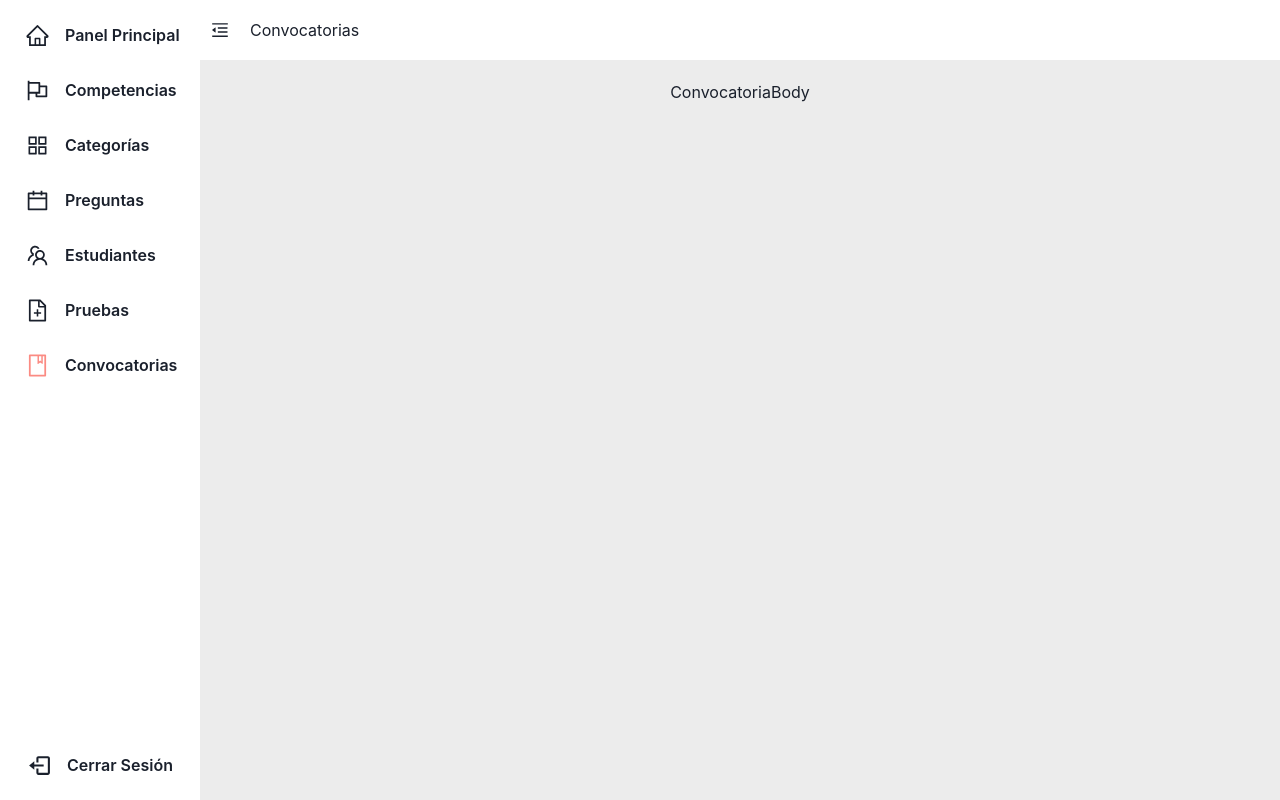
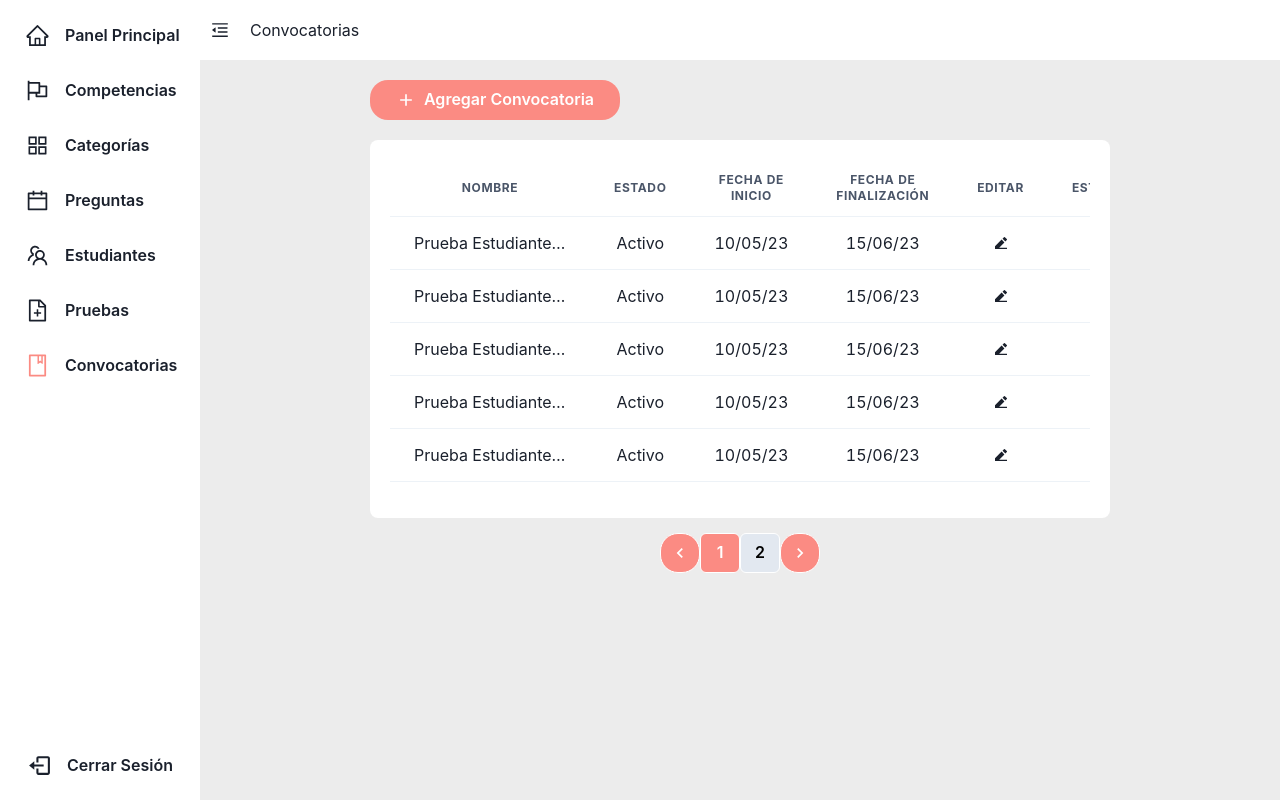
Before and after one commit to luc4shk/simuladorAYD, a React (Vite) app in the folder frontend/: page /convocatorias in a window 1280 px wide. Built offline with nearby package versions, Linux system fonts and the light colour scheme.

Commit message:
Agregando algunas tablas

```diff
--- a/frontend/src/components/forms/FormularioCategoria.jsx
+++ b/frontend/src/components/forms/FormularioCategoria.jsx
@@ -2,7 +2,7 @@ import { Box, Button, Center, Input, Textarea } from "@chakra-ui/react";
 import React from "react";
 import { Link } from "wouter";
 
-export default function AgregarCategoria() {
+export default function FormularioCategoria() {
   const competencias = ["Competencia 1", "Competencia 2", "Competencia 3"];
   return (
     <Box position="fixed">
--- a/frontend/src/components/pure/ConvocatoriaBody.jsx
+++ b/frontend/src/components/pure/ConvocatoriaBody.jsx
@@ -1,7 +1,144 @@
 import React from 'react'
+import TablaCustom from './TablaCustom';
+import { Center } from '@chakra-ui/react';
+import { RiEdit2Fill,RiDeleteBin2Fill, RiEyeFill } from "react-icons/ri";
 
 export default function ConvocatoriaBody() {
+
+   const columns = [
+    "Nombre",
+    "Estado",
+    "Fecha de Inicio",
+    "Fecha de Finalización",
+    "Editar",
+    "Estudiantes",
+    "Resultados"
+  ];
+  const items = [
+    [
+      "Prueba Estudiantes Quinto Semestre",
+      "Activo",
+      "10/05/23",
+      "15/06/23",
+      <Center>
+        <RiEdit2Fill />
+      </Center>,
+      <Center>
+        <RiDeleteBin2Fill />
+      </Center>,
+      <Center>
+        <RiEyeFill />
+      </Center>
+    ],
+    [
+     "Prueba Estudiantes Quinto Semestre",
+      "Activo",
+      "10/05/23",
+      "15/06/23",
+      <Center>
+        <RiEdit2Fill />
+      </Center>,
+      <Center>
+        <RiDeleteBin2Fill />
+      </Center>,
+      <Center>
+        <RiEyeFill />
+      </Center>
+    ],
+    [
+      "Prueba Estudiantes Quinto Semestre",
+      "Activo",
+      "10/05/23",
+      "15/06/23",
+      <Center>
+        <RiEdit2Fill />
+      </Center>,
+      <Center>
+        <RiDeleteBin2Fill />
+      </Center>,
+      <Center>
+        <RiEyeFill />
+      </Center>
+    ],
+    [
+      "Prueba Estudiantes Quinto Semestre",
+      "Activo",
+      "10/05/23",
+      "15/06/23",
+      <Center>
+        <RiEdit2Fill />
+      </Center>,
+      <Center>
+        <RiDeleteBin2Fill />
+      </Center>,
+      <Center>
+        <RiEyeFill />
+      </Center>
+    ],
+    [
+      "Prueba Estudiantes Quinto Semestre",
+      "Activo",
+      "10/05/23",
+      "15/06/23",
+      <Center>
+        <RiEdit2Fill />
+      </Center>,
+      <Center>
+        <RiDeleteBin2Fill />
+      </Center>,
+      <Center>
+        <RiEyeFill />
+      </Center>
+    ],
+    [
+      "Prueba Estudiantes Quinto Semestre",
+      "Activo",
+      "10/05/23",
+      "15/06/23",
+      <Center>
+        <RiEdit2Fill />
+      </Center>,
+      <Center>
+        <RiDeleteBin2Fill />
+      </Center>,
+      <Center>
+        <RiEyeFill />
+      </Center>
+    ],
+    [
+      "Prueba Estudiantes Quinto Semestre",
+      "Activo",
+      "10/05/23",
+      "15/06/23",
+      <Center>
+        <RiEdit2Fill />
+      </Center>,
+      <Center>
+        <RiDeleteBin2Fill />
+      </Center>,
+      <Center>
+        <RiEyeFill />
+      </Center>
+    ],
+    [
+      "Prueba Estudiantes Quinto Semestre",
+      "Activo",
+      "10/05/23",
+      "15/06/23",
+      <Center>
+        <RiEdit2Fill />
+      </Center>,
+      <Center>
+        <RiDeleteBin2Fill />
+      </Center>,
+      <Center>
+        <RiEyeFill />
+      </Center>
+    ],
+  ];
+
+
   return (
-    <div>ConvocatoriaBody</div>
+    <TablaCustom columns={columns} items={items} path={""} msg={"Agregar Convocatoria"} />
   )
 }
--- a/frontend/src/components/pure/PreguntaBody.jsx
+++ b/frontend/src/components/pure/PreguntaBody.jsx
@@ -1,7 +1,99 @@
 import React from 'react'
-
+import TablaCustom from './TablaCustom';
+import { Center } from '@chakra-ui/react';
+import { RiEdit2Fill } from "react-icons/ri";
 export default function PreguntaBody() {
+   const columns = [
+    "Enunciado",
+    "Semestre",
+    "Estado",
+    "Tipo",
+    "Categoria",
+    "Editar"
+  ];
+  const items = [
+    [
+      "¿Qué significa la palabra Software?",
+      "2",
+      "Activo",
+      "Simple", //aqui se deberia extraer de la entidad competencia!!!
+      "Ingles",
+      <Center>
+        <RiEdit2Fill />
+      </Center>,
+    ],
+    [
+     "¿Qué significa la palabra Software?",
+      "2",
+      "Activo",
+      "Simple", //aqui se deberia extraer de la entidad competencia!!!
+      "Ingles",
+      <Center>
+        <RiEdit2Fill />
+      </Center>,
+    ],
+    [
+      "¿Qué significa la palabra Software?",
+      "2",
+      "Activo",
+      "Simple", //aqui se deberia extraer de la entidad competencia!!!
+      "Ingles",
+      <Center>
+        <RiEdit2Fill />
+      </Center>,
+    ],
+    [
+      "¿Qué significa la palabra Software?",
+      "2",
+      "Activo",
+      "Simple", //aqui se deberia extraer de la entidad competencia!!!
+      "Ingles",
+      <Center>
+        <RiEdit2Fill />
+      </Center>,
+    ],
+    [
+      "¿Qué significa la palabra Software?",
+      "2",
+      "Activo",
+      "Simple", //aqui se deberia extraer de la entidad competencia!!!
+      "Ingles",
+      <Center>
+        <RiEdit2Fill />
+      </Center>,
+    ],
+    [
+      "¿Qué significa la palabra Software?",
+      "2",
+      "Activo",
+      "Simple", //aqui se deberia extraer de la entidad competencia!!!
+      "Ingles",
+      <Center>
+        <RiEdit2Fill />
+      </Center>,
+    ],
+    [
+      "¿Qué significa la palabra Software?",
+      "2",
+      "Activo",
+      "Simple", //aqui se deberia extraer de la entidad competencia!!!
+      "Ingles",
+      <Center>
+        <RiEdit2Fill />
+      </Center>,
+    ],
+    [
+      "¿Qué significa la palabra Software?",
+      "2",
+      "Activo",
+      "Simple", //aqui se deberia extraer de la entidad competencia!!!
+      "Ingles",
+      <Center>
+        <RiEdit2Fill />
+      </Center>,
+    ],
+  ];
   return (
-    <div>PreguntaBody</div>
-  )
+      <TablaCustom columns={columns} items={items} path={""} msg={"Agregar Pregunta"} />
+    )
 }
--- a/frontend/src/components/pure/PruebaBody.jsx
+++ b/frontend/src/components/pure/PruebaBody.jsx
@@ -1,7 +1,108 @@
 import React from 'react'
+import TablaCustom from './TablaCustom';
+import { Center } from '@chakra-ui/react';
+import { RiEdit2Fill,RiDeleteBin2Fill } from "react-icons/ri";
+export default function PruebaBody() {
 
-export default function PruebaBody() {
+  const columns = [
+    "Nombre",
+    "Semestre",
+    "Competencias",
+    "Editar",
+    "Eliminar"
+  ];
+  const items = [
+    [
+      "Prueba Estudiantes Quinto Semestre",
+      "5",
+      "Genéricas, Específicas",
+      <Center>
+        <RiEdit2Fill />
+      </Center>,
+      <Center>
+        <RiDeleteBin2Fill />
+      </Center>
+    ],
+    [
+      "Prueba Estudiantes Quinto Semestre",
+      "5",
+      "Genéricas, Específicas",
+      <Center>
+        <RiEdit2Fill />
+      </Center>,
+      <Center>
+        <RiDeleteBin2Fill />
+      </Center>
+    ],
+    [
+      "Prueba Estudiantes Quinto Semestre",
+      "5",
+      "Genéricas, Específicas",
+      <Center>
+        <RiEdit2Fill />
+      </Center>,
+      <Center>
+        <RiDeleteBin2Fill />
+      </Center>
+    ],
+    [
+      "Prueba Estudiantes Quinto Semestre",
+      "5",
+      "Genéricas, Específicas",
+      <Center>
+        <RiEdit2Fill />
+      </Center>,
+      <Center>
+        <RiDeleteBin2Fill />
+      </Center>
+    ],
+    [
+      "Prueba Estudiantes Quinto Semestre",
+      "5",
+      "Genéricas, Específicas",
+      <Center>
+        <RiEdit2Fill />
+      </Center>,
+      <Center>
+        <RiDeleteBin2Fill />
+      </Center>
+    ],
+    [
+      "Prueba Estudiantes Quinto Semestre",
+      "5",
+      "Genéricas, Específicas",
+      <Center>
+        <RiEdit2Fill />
+      </Center>,
+      <Center>
+        <RiDeleteBin2Fill />
+      </Center>
+    ],
+    [
+      "Prueba Estudiantes Quinto Semestre",
+      "5",
+      "Genéricas, Específicas",
+      <Center>
+        <RiEdit2Fill />
+      </Center>,
+      <Center>
+        <RiDeleteBin2Fill />
+      </Center>
+    ],
+    [
+      "Prueba Estudiantes Quinto Semestre",
+      "5",
+      "Genéricas, Específicas",
+      <Center>
+        <RiEdit2Fill />
+      </Center>,
+      <Center>
+        <RiDeleteBin2Fill />
+      </Center>
+    ],
+  ];
+
   return (
-    <div>PruebaBody</div>
+      <TablaCustom columns={columns} items={items} path={""} msg={"Agregar Prueba"} />
   )
 }
--- a/frontend/src/pages/Admin/categorias/AgregarCategoria.jsx
+++ b/frontend/src/pages/Admin/categorias/AgregarCategoria.jsx
@@ -3,7 +3,7 @@ import Page from '../../../components/container/Page'
 import FormularioCategoria from '../../../components/forms/FormularioCategoria'
 import { AppContext } from '../../../components/context/AppProvider'
 
-export default function Competencias() {
+export default function AgregarCategoria() {
   const {open, change} = useContext(AppContext)
   return (
     <Page changeOpen={change} isOpen={open} componente={<FormularioCategoria/>} msg={"Categorias"} />
--- a/frontend/src/pages/Admin/competencias/AgregarCompetencia.jsx
+++ b/frontend/src/pages/Admin/competencias/AgregarCompetencia.jsx
@@ -3,7 +3,7 @@ import Page from '../../../components/container/Page'
 import FormularioCompetencia from '../../../components/forms/FormularioCompetencia'
 import { AppContext } from '../../../components/context/AppProvider'
 
-export default function Competencias() {
+export default function AgregarCompetencias() {
   const {open, change} = useContext(AppContext)
   return (
     <Page changeOpen={change} isOpen={open} componente={<FormularioCompetencia/>} msg={"Competencias"} />
--- a/frontend/src/routes/AppRouter.jsx
+++ b/frontend/src/routes/AppRouter.jsx
@@ -10,7 +10,7 @@ import Preguntas from '../pages/Admin/preguntas/Preguntas'
 import Estudiantes from '../pages/Admin/estudiantes/Estudiantes'
 import Convocatorias from '../pages/Admin/convocatorias/Convocatorias'
 import AgregarCompetencia from "../pages/Admin/competencias/AgregarCompetencia"
-import AgregarCategoria from '../components/forms/FormularioCategoria'
+import AgregarCategoria from '../pages/Admin/categorias/AgregarCategoria'
 export default function AppRouter() {
   return (
     <Router>
```
